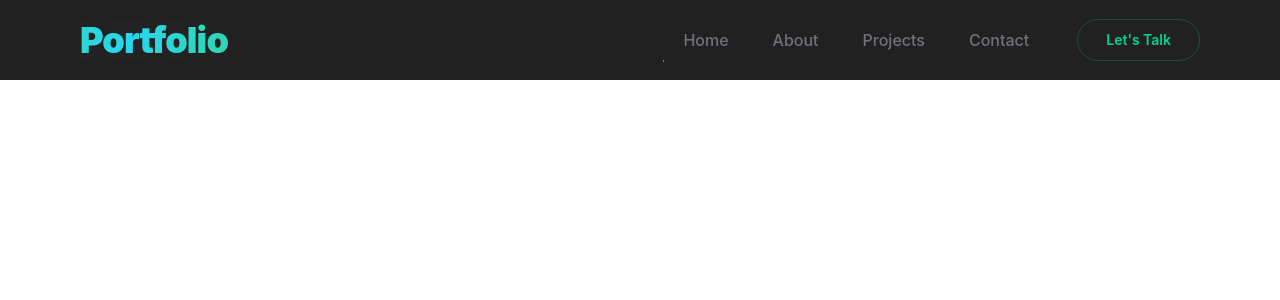
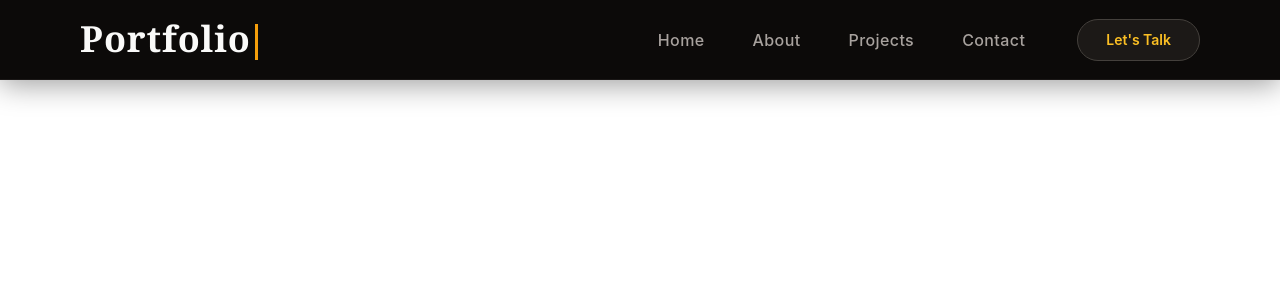
Before and after one commit to Mubashir-85/Portfolio, a React app in the folder Portfolio/: page / in a window 1280 px wide. Shown: the top 300 px of the page. Built offline with nearby package versions, Linux system fonts and the light colour scheme; the HTML template or start-up script is replaced by a standard one.

Commit message:
Customized Navbar

```diff
--- a/Portfolio/src/Components/Navbar/Navbar.jsx
+++ b/Portfolio/src/Components/Navbar/Navbar.jsx
@@ -3,53 +3,60 @@ import React from 'react'
 function Navbar() {
   return (
     <>
-      <nav className='fixed top-0 left-0 w-full h-20 z-50 bg-zinc-950/90 backdrop-blur-2xl border-b border-zinc-800/50'>
+      <nav className='fixed top-0 left-0 w-full h-20 z-50 bg-[#0c0a09] backdrop-blur-2xl border-b border-[#292524]/50 shadow-[0_4px_30px_rgba(0,0,0,0.4)]'>
         <div className='flex justify-between items-center w-full h-full px-6 lg:px-20 max-w-7xl mx-auto'>
 
-          {/* Logo - Shimmer Animation */}
-          <div className='group cursor-pointer relative overflow-hidden'>
+          {/* Logo - Typewriter Reveal */}
+          <div className='group cursor-pointer'>
             <h1
-              className='text-2xl lg:text-4xl font-black tracking-tight bg-gradient-to-r from-emerald-400 via-teal-400 to-cyan-400 bg-clip-text text-transparent'
-              style={{
-                backgroundImage: 'linear-gradient(90deg, #34d399 0%, #2dd4bf 25%, #22d3ee 50%, #2dd4bf 75%, #34d399 100%)',
-                backgroundSize: '200% auto',
-                WebkitBackgroundClip: 'text',
-                WebkitTextFillColor: 'transparent',
-                animation: 'shimmer 3s linear infinite'
-              }}
+              className='text-2xl lg:text-4xl font-bold tracking-wide text-[#fafaf9]'
+              style={{ fontFamily: "'Playfair Display', 'Georgia', serif" }}
             >
-              Portfolio
+              {'Portfolio'.split('').map((char, index) => (
+                <span
+                  key={index}
+                  className='inline-block opacity-0'
+                  style={{
+                    animation: `typeReveal 0.6s ease-out forwards`,
+                    animationDelay: `${index * 0.12}s`
+                  }}
+                >
+                  {char}
+                </span>
+              ))}
+              <span
+                className='inline-block w-[3px] h-[1em] bg-[#f59e0b] ml-1 align-middle'
+                style={{
+                  animation: 'cursorBlink 1s step-end infinite',
+                  animationDelay: '1.2s'
+                }}
+              />
             </h1>
-            <div
-              className='absolute inset-0 pointer-events-none'
-              style={{
-                background: 'linear-gradient(90deg, transparent 0%, rgba(255,255,255,0.1) 50%, transparent 100%)',
-                backgroundSize: '200% 100%',
-                animation: 'shimmer 3s linear infinite',
-                mixBlendMode: 'overlay'
-              }}
-            />
           </div>
 
           {/* Desktop Navigation */}
-          <div className='hidden md:flex items-center gap-1'>
+          <div className='hidden md:flex items-center gap-2'>
             {['Home', 'About', 'Projects', 'Contact'].map((item) => (
               <a
                 key={item}
-                className='relative px-5 py-2.5 text-sm lg:text-base font-medium text-zinc-500 hover:text-emerald-400 transition-colors duration-300 group overflow-hidden'
+                className='relative px-5 py-2.5 text-sm lg:text-base font-medium text-[#a8a29e] hover:text-[#fafaf9] transition-all duration-300 group overflow-hidden'
+                style={{ fontFamily: "'Inter', 'system-ui', sans-serif" }}
               >
-                <span className='relative z-10'>{item}</span>
-                <div className='absolute bottom-0 left-0 w-full h-[2px] bg-gradient-to-r from-emerald-400 to-cyan-400 transform -translate-x-full group-hover:translate-x-0 transition-transform duration-500 ease-out' />
+                <span className='relative z-10 tracking-wide'>{item}</span>
+                <div className='absolute bottom-0 left-1/2 w-0 h-[2px] bg-[#f59e0b] group-hover:w-full group-hover:left-0 transition-all duration-400 ease-out' />
               </a>
             ))}
-            <button className='ml-6 px-7 py-2.5 rounded-full border border-emerald-500/30 text-emerald-400 text-sm font-semibold hover:bg-emerald-500/10 hover:border-emerald-500/60 hover:shadow-[0_0_20px_rgba(16,185,129,0.15)] active:scale-95 transition-all duration-300'>
+            <button
+              className='ml-6 px-7 py-2.5 rounded-full bg-[#1c1917] border border-[#44403c] text-[#fbbf24] text-sm font-semibold hover:bg-[#d97706] hover:text-white hover:border-[#f59e0b] hover:shadow-[0_0_25px_rgba(245,158,11,0.2)] active:scale-95 transition-all duration-300'
+              style={{ fontFamily: "'Inter', 'system-ui', sans-serif" }}
+            >
               Let's Talk
             </button>
           </div>
 
-          {/* Mobile Menu Button */}
+          {/* Mobile Menu */}
           <div className='md:hidden'>
-            <button className='text-zinc-400 hover:text-emerald-400 font-medium text-sm tracking-wide transition-colors duration-300'>
+            <button className='text-[#a8a29e] hover:text-[#fafaf9] font-medium text-sm tracking-wide transition-colors duration-300'>
               MENU
             </button>
           </div>
@@ -60,9 +67,21 @@ function Navbar() {
       <div className='h-20' />
 
       <style>{`
-        @keyframes shimmer {
-          0% { background-position: 200% center; }
-          100% { background-position: -200% center; }
+        @keyframes typeReveal {
+          0% {
+            opacity: 0;
+            transform: translateY(10px);
+            filter: blur(4px);
+          }
+          100% {
+            opacity: 1;
+            transform: translateY(0);
+            filter: blur(0);
+          }
+        }
+        @keyframes cursorBlink {
+          0%, 100% { opacity: 1; }
+          50% { opacity: 0; }
         }
       `}</style>
     </>
```
